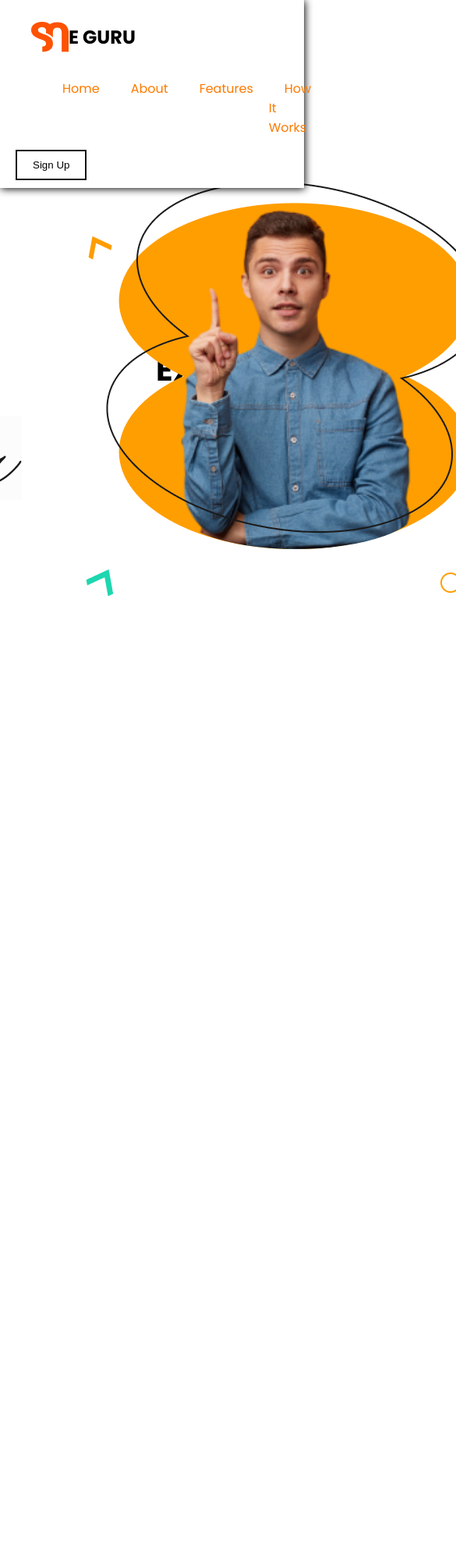
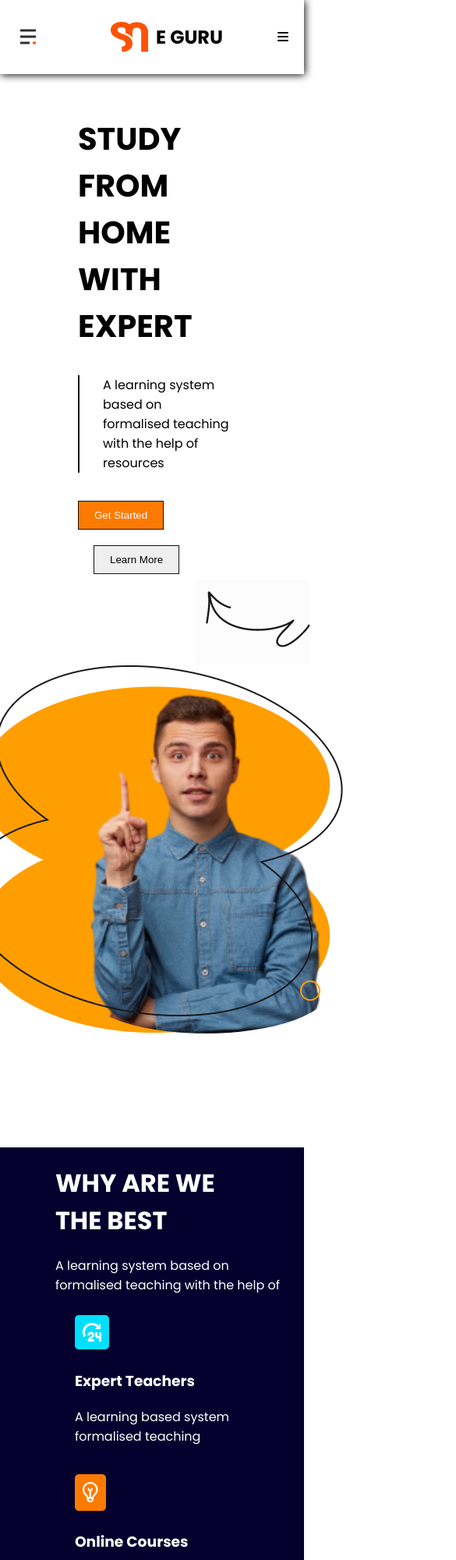
Before and after one commit to Nishant29-N/Milestone-Exam-1, a plain HTML site: page Project 1_ E-Guru/index.html in a window 390 px wide. Shown: the top 2000 px of the page at 78% size, 585 px wide, since content can reach past the window. Before the commit the page ends 844 px from the top, so only its background shows below. Drawn offline with Linux system fonts and the light colour scheme.

Commit message:
E-Guru Final

```diff
--- a/Project 1_ E-Guru/index.html
+++ b/Project 1_ E-Guru/index.html
@@ -5,14 +5,16 @@
     <meta name="viewport" content="width=device-width, initial-scale=1.0">
     <title>E-Guru</title>
     <link rel="stylesheet" href="style.css">
+    <link rel="stylesheet" href="https://cdnjs.cloudflare.com/ajax/libs/font-awesome/4.7.0/css/font-awesome.min.css">
+    <script src="https://kit.fontawesome.com/bc94aa2890.js" crossorigin="anonymous"></script>
 </head>
 <body>
     <!-- Navbar -->
     <header class="header-container">
         <nav class="navbar-container" id="nav-bar">
-
+            <img class="menu-bar" src="./E-Guru/menu-icon.png" alt="menu-bar">
             <div class="header-logo">
-                <img src="./E-Guru/logo.png" alt="logo-img">
+                <img class="logo-main" src="./E-Guru/logo.png" alt="logo-img">
                     <h2>E GURU</h2>
             </div>
             <ul>
@@ -29,6 +31,8 @@
                     <a href="#">How It Works</a>
                 </li>
             </ul>
+            <i class="fas fa-bars"></i>
+            <img class="user-profile" src="./E-Guru/user-profile.png" alt="user">
 
             <button>Sign Up</button>
         </nav>
@@ -40,10 +44,12 @@
         <div class="main-container">
 
             <div class="left-section">
-                <h1>STUDY FROM <br> HOME WITH EXPERT</h1>
-                <p>A learning system based on formalised <br> teaching with the help of resources</p>
-                <button class="home-page-btn get-started-btn">Get Started</button>
-                <button class="home-page-btn learn-more-btn">Learn More</button>
+                <h1>STUDY FROM HOME WITH EXPERT</h1>
+                <p>A learning system based on formalised  teaching with the help of resources</p>
+                <div class="home-page-btn">
+                    <button class=" get-started-btn">Get Started</button>
+                    <button class="learn-more-btn">Learn More</button>
+                </div>
             </div>
 
             <div class="img-section">
@@ -70,6 +76,29 @@
                 </div>
             </div>
     </section>
-
+    <!-- footer section -->
+        <div class="main-footer">
+            <div class="footer-info">
+                <h1>WHY ARE WE<br>THE BEST</h1>
+                <p>A learning system based on<br>formalised teaching with the help of</p>
+            </div>
+            <div class="card-container">
+                <div class="cards card1">
+                    <img src="./E-Guru/vector1.png" alt="vector-1">
+                    <h3>Expert Teachers</h3>
+                    <p>A learning based system<br>formalised teaching</p>
+                </div>
+                <div class="cards card2">
+                    <img src="./E-Guru/vector2.png" alt="vector-1">
+                    <h3>Online Courses</h3>
+                    <p>A learning based system<br>formalised teaching</p>
+                </div>
+                <div class="cards card3">
+                    <img src="./E-Guru/vector3.png" alt="vector-1">
+                    <h3>24/7 Support</h3>
+                    <p>A learning based system<br>formalised teaching</p>
+                </div>
+            </div>
+        </div>
 </body>
 </html>
--- a/Project 1_ E-Guru/style.css
+++ b/Project 1_ E-Guru/style.css
@@ -24,6 +24,10 @@ body{
     padding: 10px 20px;
 }
 
+.navbar-container > i{
+    display: none;
+}
+
 .header-logo{
     display: flex;
     flex-direction: row;
@@ -36,6 +40,9 @@ body{
     color: black;
 }
 
+.header-logo > h2{
+    margin-left: 10px;
+}
 
 
 .navbar-container > ul{
@@ -57,6 +64,12 @@ body{
     transition: 200ms;
 }
 
+.user-profile{
+    display: none;
+}
+.menu-bar{
+    display: none;
+}
 .navbar-container button{
     padding: 10px 20px;
     background: transparent;
@@ -80,19 +93,17 @@ body{
     width: 100%;
     display: grid;
     grid-template-columns: repeat(2, 1fr);
-    row-gap: 20px;
-    column-gap: 20px;
-    overflow: hidden;
-    justify-content: space-evenly;
+    gap: 10px;
+    margin-top: 150px;
+    justify-content: space-around;
     align-items: center;
 }
 
 .left-section{
     width: 100%;
-    margin-left: 200px;
-    margin-bottom: 50px;
-    margin-top: 50px;
+    margin: 20px 100px;
 }
+
 
 
 .left-section > h1{
@@ -104,15 +115,11 @@ body{
     padding-left: 30px;
 }
 
-.left-section > .home-page-btn{
-    padding: 15px 30px;
-    cursor: pointer;
-    font-weight: 700;
-    margin-right: 20px;
-}
+
 .get-started-btn{
     background-color: #fd7a00;
     color: #ffffff;
+    padding: 10px 20px;
     border: 1px solid #121212;
 }
 .get-started-btn:hover{
@@ -121,6 +128,8 @@ body{
     transition: 300ms;
 }
 .learn-more-btn{
+    padding: 10px 20px;
+    margin-left: 20px;
     border: 1px solid #121212;
 }
 
@@ -130,7 +139,7 @@ body{
     justify-content: center;
     align-items: center;
     height: 100%;
-    margin-top: 0px;
+
 }
 
 .image1{
@@ -178,7 +187,7 @@ body{
 }
 .image5{
     position: absolute;
-    z-index:3;
+    z-index:1;
     max-height: 50%;
 }
 .image5 >img{
@@ -188,7 +197,7 @@ body{
 }
 .image6{
     position: absolute;
-    z-index:3;
+    z-index:2;
     max-height: 50%;
 }
 .image6 >img{
@@ -206,3 +215,207 @@ body{
     top: -150px;
     left: -250px;
 }
+
+.main-footer{
+    background-color: #05002e;
+    color: #ffffff;
+    /* padding: 40px; */
+    margin-top: 250px;
+    display: flex;
+    width: 100%;
+    flex-wrap: wrap;
+    justify-content: space-around;
+    align-items: center;
+}
+
+.card-container{
+    display: flex;
+
+}
+.cards{
+    margin-top: 30px;
+}
+
+.card1 > img{
+    background-color: #00dffd;
+    padding: 10px;
+    border-radius: 5px;
+}
+.card2 > img{
+    background-color: #fd7a00;
+    padding: 10px;
+    border-radius: 5px;
+}
+.card3 > img{
+    background-color: #8a00fc;
+    padding: 10px;
+    border-radius: 5px;
+}
+
+
+@media screen and (max-width: 640px) {
+    body{
+        max-width: 768px;
+    }
+    .navbar-container > i{
+        display: inline;
+    }
+    .navbar-container .menu-bar{
+        display: inline;
+    }
+    .navbar-container ul{
+        display: none;
+    }
+    .navbar-container button{
+        display: none;
+    }
+
+
+    .main-container{
+        margin: auto;
+        max-width: 768px;
+        flex-wrap: wrap;
+        display: flex;
+        flex-direction: column;
+        gap: 10px;
+        /* margin-top: 150px; */
+        justify-content: center;
+        align-items: center;
+    }
+
+    .left-section{
+        width: 100%;
+        position: relative;
+        /* flex-basis: 200; */
+        max-width: 50%;
+    }
+    .left-section button{
+        margin-top: 20px;
+    }
+
+    .img-section{
+        position: relative;
+        max-width: 50%;
+
+    }
+
+    .main-footer{
+        position: relative;
+    }
+
+    .image1{
+        position: relative;
+        z-index: 1;
+
+        max-height: 50%;
+        max-width: 100%;
+        top: 115px;
+
+    }
+
+    .image1 > img{
+        height: 28rem;
+        position: relative;
+        bottom: 4px;
+        border-radius: 0 0 50% 50% / 0 0 13% 14%;
+    }
+
+    .image2{
+        position: absolute;
+        z-index: 0;
+        max-height: 50%;
+
+    }
+
+    .image3{
+        position: absolute;
+        z-index:2;
+        max-height: 50%;
+    }
+    .image3 >img{
+        position: relative;
+        bottom: 28px;
+    }
+
+    .image4{
+        position: relative;
+        z-index:3;
+        max-height: 50%;
+    }
+    .image4 >img{
+        position: absolute;
+        bottom: 370px;
+        right: -200px;
+    }
+    .image5{
+        position: absolute;
+        z-index:1;
+        max-height: 50%;
+    }
+    .image5 >img{
+        position: relative;
+        top: 280px;
+        right: 250px;
+    }
+    .image6{
+        position: absolute;
+        z-index:2;
+        max-height: 50%;
+    }
+    .image6 >img{
+        position: relative;
+        top: 280px;
+        right: -200px;
+    }
+    .image7{
+        position: absolute;
+        z-index:3;
+        max-height: 50%;
+    }
+    .image7 >img{
+        position: relative;
+        top: -150px;
+        left: -250px;
+    }
+
+
+    .main-footer{
+        background-color: #05002e;
+        color: #ffffff;
+        /* padding: 40px; */
+        /* margin-top: 150px; */
+        display: flex;
+        width: 100%;
+        flex-wrap: wrap;
+        justify-content: center;
+        align-items: center;
+    }
+
+    .main-footer .footer-info{
+        margin-left: 40px;
+    }
+    .card-container{
+        display: flex;
+        flex-direction: column;
+    }
+    .cards{
+        margin: 10px
+    }
+
+    .card1 > img{
+        background-color: #00dffd;
+        padding: 10px;
+        border-radius: 5px;
+    }
+    .card2 > img{
+        background-color: #fd7a00;
+        padding: 10px;
+        border-radius: 5px;
+    }
+    .card3 > img{
+        background-color: #8a00fc;
+        padding: 10px;
+        border-radius: 5px;
+    }
+
+}
```
